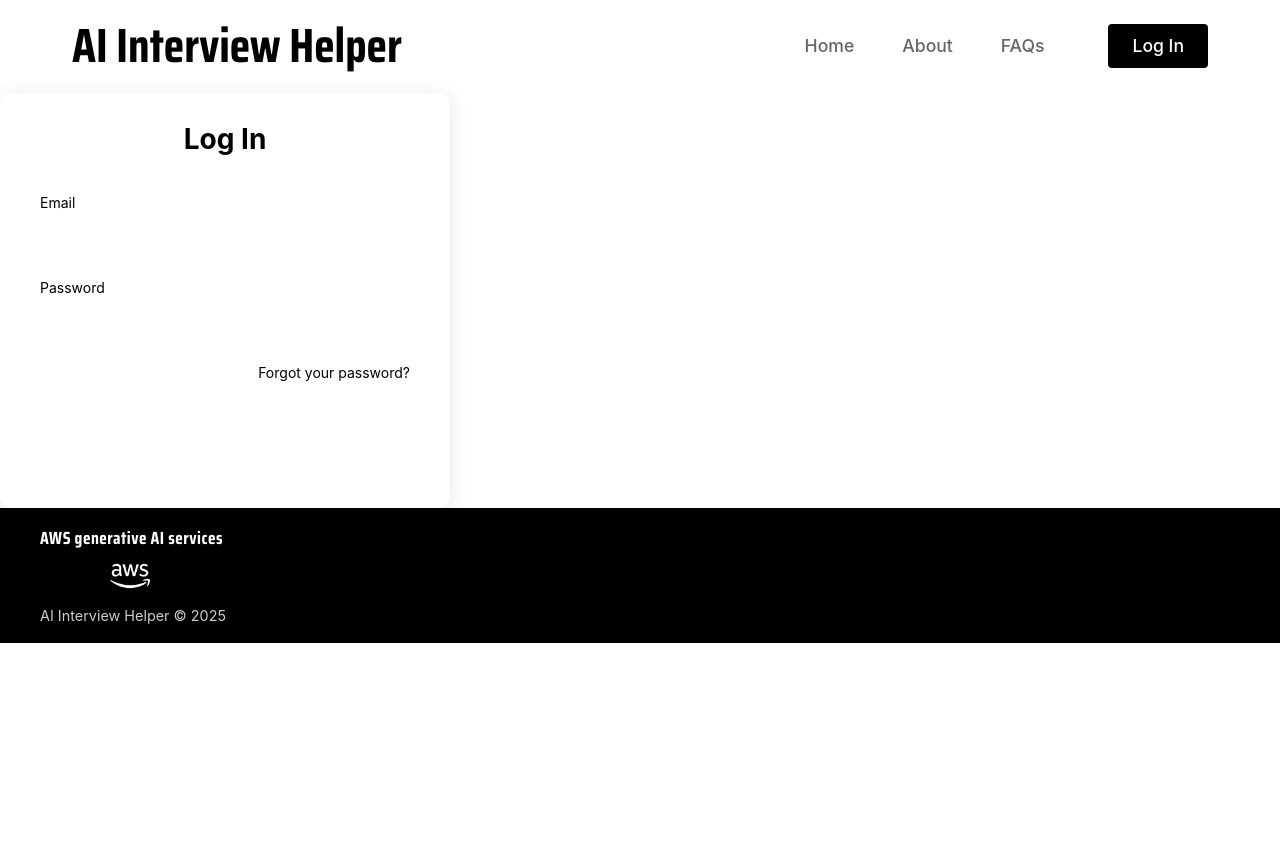
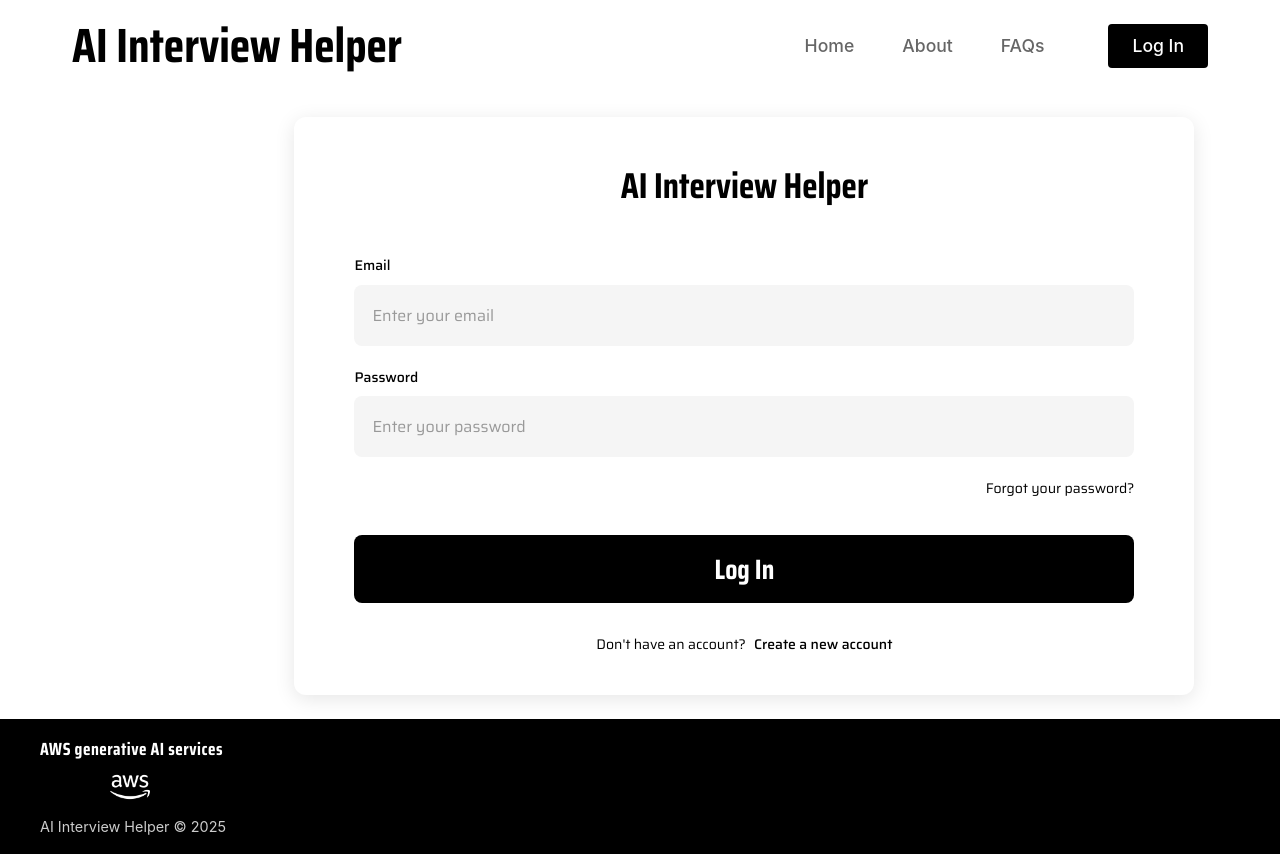
Before and after one commit to annanguyen89/project1, a React (Create React App) app in the folder frontend/: page /login in a window 1280 px wide. Before the commit the page ends 800 px from the top, so only its background shows below. Built offline with nearby package versions, Linux system fonts and the light colour scheme.

Commit message:
Update login and signup forms

```diff
--- a/frontend/src/components/auth/AuthForms.css
+++ b/frontend/src/components/auth/AuthForms.css
@@ -1,51 +1,78 @@
 .auth-form-card {
     background-color: var(--white);
-    padding: var(--spacing-large) 40px; /* Adjust padding as per Figma */
-    border-radius: 10px; /* Match Figma card corners */
+    padding: 40px 60px;
+    border-radius: 12px;
     box-shadow: 0 4px 20px rgba(0, 0, 0, 0.1);
     width: 100%;
-    max-width: 450px; /* Max width for the form card */
+    max-width: 900px;
     text-align: center;
+    font-family: var(--font-family-saira);
+    margin-left: auto;
+    margin-right: 5%;
 }
 
 .auth-form-card h2 {
-    font-size: 28px;
-    margin-bottom: 30px;
-    color: var(--primary-black);
+    font-size: 36px;
+    color: var(--black);
+    margin-bottom: 40px;
+    font-family: var(--font-family-saira-condensed);
+    font-weight: 700;
 }
 
 .auth-form {
     display: flex;
     flex-direction: column;
-    gap: var(--spacing-medium); /* Space between form groups */
+    gap: 10px;
+}
+
+.name-group {
+    display: flex;
+    gap: 20px;
+    width: 100%;
+    margin-bottom: 5px;
+}
+
+.form-group.half {
+    flex: 1;
+    margin-bottom: 0;
 }
 
 .form-group {
     text-align: left;
-    position: relative; /* For label animation */
+    position: relative;
+    margin-bottom: 10px;
 }
 
 .form-group label {
     display: block;
     font-size: 14px;
     color: var(--medium-gray);
-    margin-bottom: 5px; /* Space between label and input */
+    margin-bottom: 8px;
+    font-weight: 500;
+    font-family: var(--font-family-saira);
 }
 
 .form-group input {
     width: 100%;
-    padding: 12px 15px;
-    border: 1px solid var(--light-gray);
-    border-radius: 5px;
+    padding: 18px;
+    border: 2px solid var(--light-gray);
+    border-radius: 8px;
     font-size: 16px;
     color: var(--primary-black);
-    background-color: var(--light-gray); /* Input background color */
+    background-color: #f5f5f5;
+    transition: all 0.3s ease;
+    font-family: var(--font-family-saira);
 }
 
 .form-group input:focus {
     outline: none;
-    border-color: var(--accent-blue); /* Highlight on focus */
-    box-shadow: 0 0 0 2px rgba(0, 123, 255, 0.2);
+    border-color: var(--black);
+    box-shadow: 0 0 0 3px rgba(0, 0, 0, 0.1);
+    background-color: #ffffff;
+}
+
+.form-group input::placeholder {
+    color: #999;
 }
 
 .forgot-password-link {
@@ -53,8 +80,9 @@
     color: var(--medium-gray);
     text-decoration: none;
     text-align: right;
-    display: block; /* Ensures it takes full width for alignment */
-    margin-bottom: var(--spacing-medium);
+    display: block;
+    margin-bottom: 10px;
+    font-family: var(--font-family-saira);
 }
 
 .forgot-password-link:hover {
@@ -63,7 +91,37 @@
 
 .form-submit-button {
     width: 100%;
-    padding: 15px;
-    font-size: 18px;
-    margin-top: var(--spacing-medium); /* Space above button */
+    padding: 12px;
+    font-size: 28px;
+    margin-top: 15px;
+    background-color: var(--black);
+    color: var(--white);
+    border: none;
+    border-radius: 8px;
+    cursor: pointer;
+    transition: background-color 0.3s ease;
+    font-family: var(--font-family-saira-condensed);
+    font-weight: 700;
 }
+
+.form-submit-button:hover {
+    background-color: #333;
+}
+
+.sign-up-link {
+    margin-top: 20px;
+    font-size: 14px;
+    color: var(--medium-gray);
+    font-family: var(--font-family-saira);
+}
+
+.sign-up-link a {
+    color: var(--black);
+    text-decoration: none;
+    font-weight: 500;
+    margin-left: 5px;
+}
+
+.sign-up-link a:hover {
+    text-decoration: underline;
+}
--- a/frontend/src/components/auth/login-form.jsx
+++ b/frontend/src/components/auth/login-form.jsx
@@ -1,22 +1,39 @@
 import React from 'react';
+import { Link } from 'react-router-dom';
 import Button from '../common/button/button';
 import './AuthForms.css'; // Create a shared CSS file for auth forms
 
 function LoginForm() {
   return (
     <div className="auth-form-card">
-      <h2>Log In</h2>
+      <h2>AI Interview Helper</h2>
       <form className="auth-form">
         <div className="form-group">
           <label htmlFor="email">Email</label>
-          <input type="email" id="email" name="email" placeholder=" " required />
+          <input
+            type="email"
+            id="email"
+            name="email"
+            placeholder="Enter your email"
+            required
+          />
         </div>
         <div className="form-group">
           <label htmlFor="password">Password</label>
-          <input type="password" id="password" name="password" placeholder=" " required />
+          <input
+            type="password"
+            id="password"
+            name="password"
+            placeholder="Enter your password"
+            required
+          />
         </div>
         <a href="/forgot-password" className="forgot-password-link">Forgot your password?</a>
         <Button type="submit" className="form-submit-button">Log In</Button>
+        <div className="sign-up-link">
+          <span>Don't have an account? </span>
+          <Link to="/sign-up">Create a new account</Link>
+        </div>
       </form>
     </div>
   );
--- a/frontend/src/components/auth/signup-form.jsx
+++ b/frontend/src/components/auth/signup-form.jsx
@@ -1,4 +1,5 @@
 import React from 'react';
+import { Link } from 'react-router-dom';
 import Button from '../common/button/button';
 import './AuthForms.css';
 
@@ -7,24 +8,30 @@ function SignUpForm() {
     <div className="auth-form-card">
       <h2>Create Account</h2>
       <form className="auth-form">
-        <div className="form-group">
-          <label htmlFor="firstName">First Name</label>
-          <input type="text" id="firstName" name="firstName" placeholder=" " required />
-        </div>
-        <div className="form-group">
-          <label htmlFor="lastName">Last Name</label>
-          <input type="text" id="lastName" name="lastName" placeholder=" " required />
+        <div className="name-group">
+          <div className="form-group half">
+            <label htmlFor="firstName">First Name</label>
+            <input type="text" id="firstName" name="firstName" placeholder="Enter your first name" required />
+          </div>
+          <div className="form-group half">
+            <label htmlFor="lastName">Last Name</label>
+            <input type="text" id="lastName" name="lastName" placeholder="Enter your last name" required />
+          </div>
         </div>
         <div className="form-group">
           <label htmlFor="email">Email</label>
-          <input type="email" id="email" name="email" placeholder=" " required />
+          <input type="email" id="email" name="email" placeholder="Enter your email" required />
         </div>
         <div className="form-group">
           <label htmlFor="password">Password</label>
-          <input type="password" id="password" name="password" placeholder=" " required />
+          <input type="password" id="password" name="password" placeholder="Enter your password" required />
         </div>
-        <Button type="submit" className="form-submit-button">Create Account</Button>
       </form>
+      <Button type="submit" className="form-submit-button">Create Account</Button>
+      <div className="sign-up-link">
+        <span>Already have an account? </span>
+        <Link to="/login">Log in</Link>
+      </div>
     </div>
   );
 }
--- a/frontend/src/pages/login/login.css
+++ b/frontend/src/pages/login/login.css
@@ -0,0 +1,15 @@
+.auth-page-container {
+    display: flex;
+    flex-direction: column;
+    min-height: 100vh;
+    background-color: var(--white);
+}
+
+.auth-main-content {
+    flex: 1;
+    display: flex;
+    justify-content: flex-end;
+    align-items: center;
+    padding: var(--spacing-large);
+    background-color: var(--white);
+}
```
